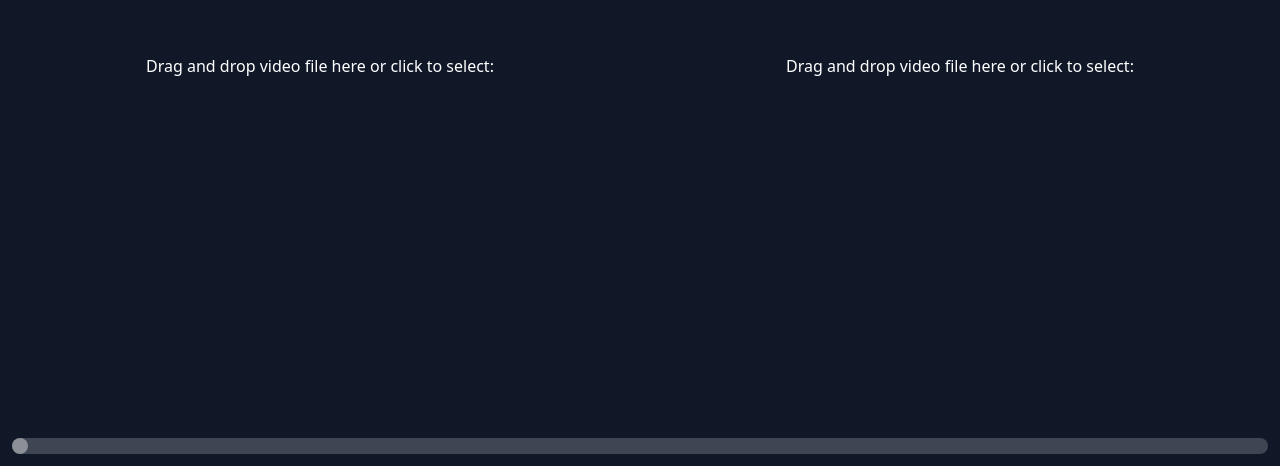
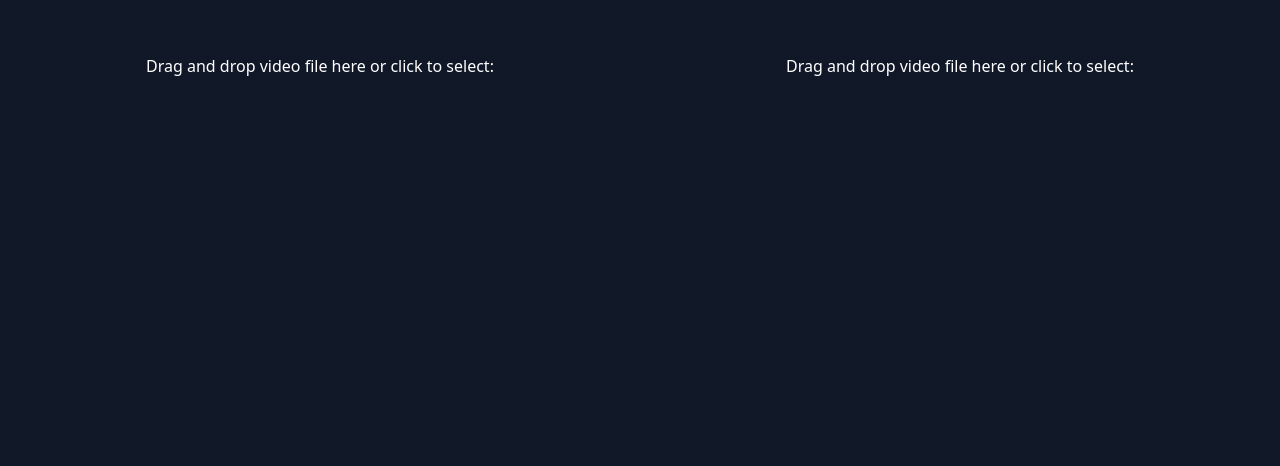
Before and after one commit to bartektricks/trick-analysis, a SvelteKit app: page /compare in a window 1280 px wide. Shown: the part 334-800 px from the top of the page. Built offline with nearby package versions, Linux system fonts and the light colour scheme.

Commit message:
Fix slider and leave a todo to get rid of bits-ui

```diff
--- a/src/routes/compare/+page.svelte
+++ b/src/routes/compare/+page.svelte
@@ -2,7 +2,7 @@
 	import Slider from './Slider.svelte';
 	import Video from './Video.svelte';
 
-	let areTimelinesLocked = true;
+	let areTimelinesLocked = false;
 </script>
 
 <aside></aside>
--- a/src/routes/compare/Slider.svelte
+++ b/src/routes/compare/Slider.svelte
@@ -1,17 +1,22 @@
 <script lang="ts">
 	import { cn } from '$lib/cn';
-	import { Slider, type SliderRootProps } from 'bits-ui';
+	import { Slider, type SliderRootProps, type WithoutChildren } from 'bits-ui';
+
+	type SliderProps = WithoutChildren<SliderRootProps>;
 
 	let {
 		class: className,
 		value = $bindable(),
-		ref = $bindable(),
+		ref = $bindable(null),
 		...props
-	}: SliderRootProps = $props();
+	}: SliderProps = $props();
 </script>
 
+<!-- TODO: Build own slider -->
 <Slider.Root
-	{...props}
+	{...props as any}
+	bind:value
+	bind:ref
 	class={cn(
 		'absolute right-0 bottom-0 left-0 z-10 mx-3 mb-3 flex h-4 cursor-pointer items-center rounded-2xl bg-zinc-50/20 transition-all select-none hover:h-6',
 		className
```
